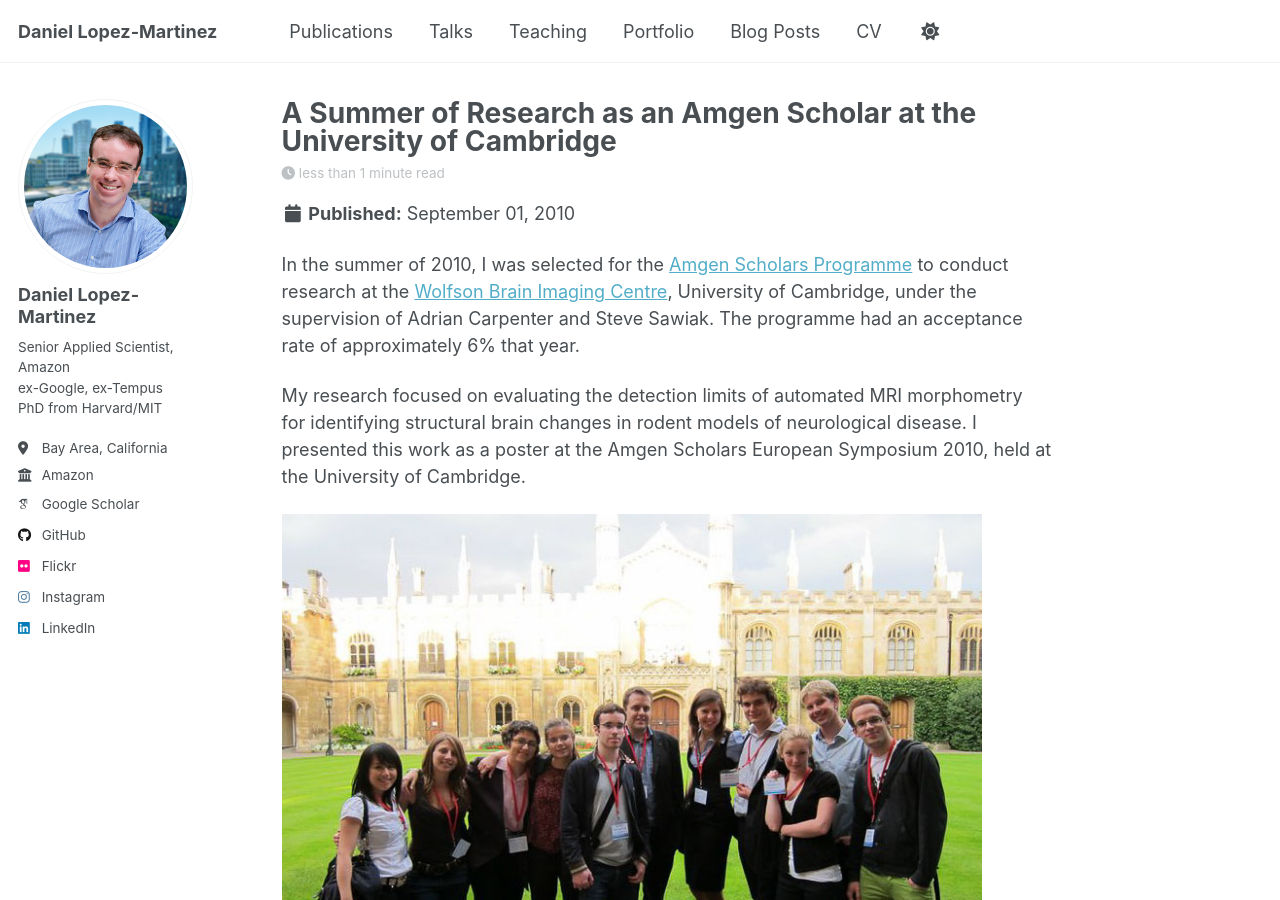
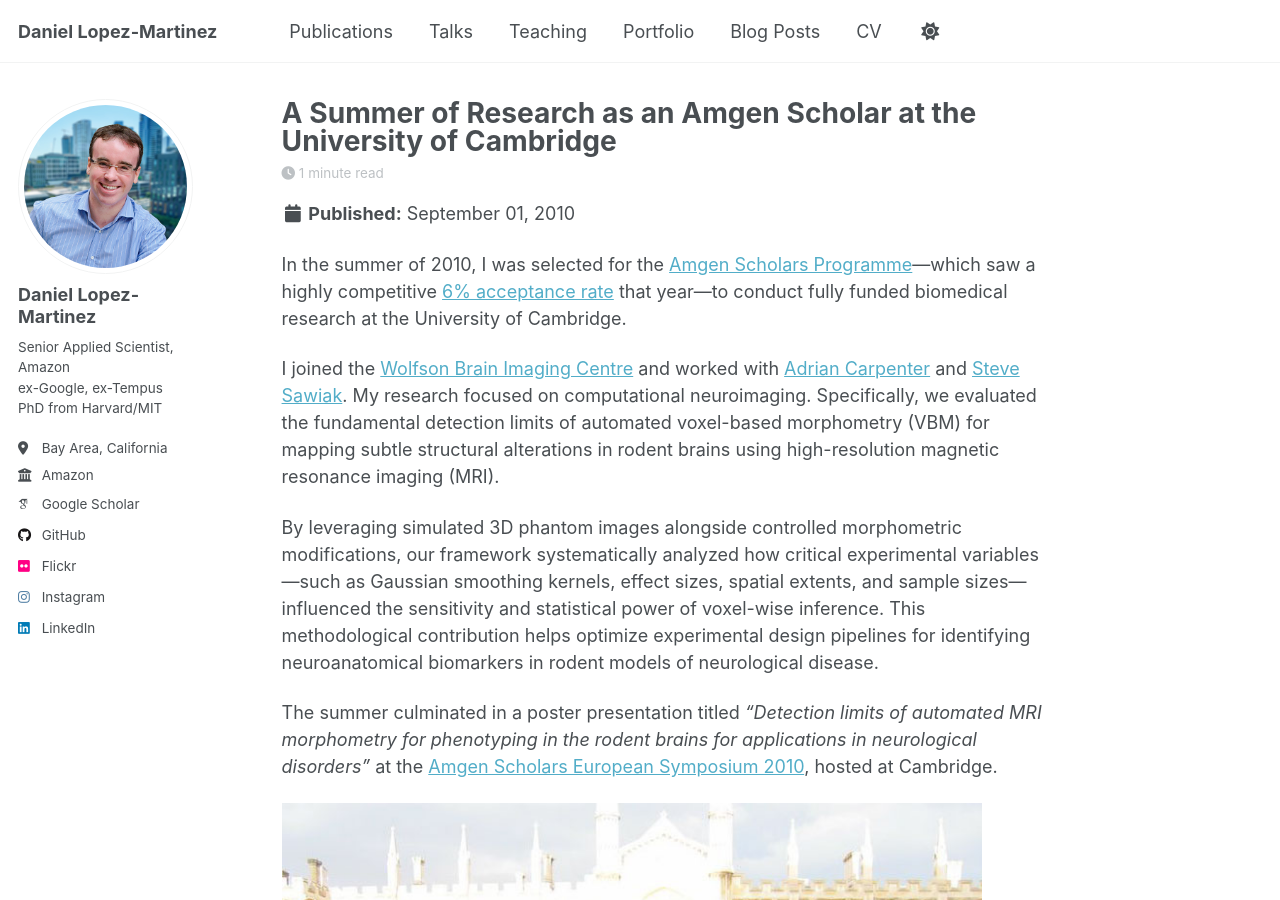
Before and after one commit to daniel-lopezmartinez/daniel-lopezmartinez.github.io, a Jekyll site: the page built from _posts/2010-09-01-amgen-scholars-cambridge.md, in a window 1280 px wide and 900 px high. Built offline with Jekyll 4.4.1, drawn with Linux system fonts in a browser that asks for light colours; some web fonts are replaced; a script that is not in the unit is left out.

Commit message:
blog post improvements

```diff
--- a/_posts/2010-09-01-amgen-scholars-cambridge.md
+++ b/_posts/2010-09-01-amgen-scholars-cambridge.md
@@ -12,9 +12,13 @@ tags:
   - undergraduate
 ---
 
-In the summer of 2010, I was selected for the [Amgen Scholars Programme](https://amgenscholars.com/) to conduct research at the [Wolfson Brain Imaging Centre](https://www.wbic.cam.ac.uk/), University of Cambridge, under the supervision of Adrian Carpenter and Steve Sawiak. The programme had an acceptance rate of approximately 6% that year.
+In the summer of 2010, I was selected for the [Amgen Scholars Programme](https://amgenscholars.com/)—which saw a highly competitive [6% acceptance rate](https://www.fiercebiotech.com/biotech/amgen-scholars-undergraduate-summer-research-program-begins-phase-2) that year—to conduct fully funded biomedical research at the University of Cambridge.
 
-My research focused on evaluating the detection limits of automated MRI morphometry for identifying structural brain changes in rodent models of neurological disease. I presented this work as a poster at the Amgen Scholars European Symposium 2010, held at the University of Cambridge.
+I joined the [Wolfson Brain Imaging Centre](https://www.wbic.cam.ac.uk/) and worked with [Adrian Carpenter](https://scholar.google.com/citations?user=ZHqux1QAAAAJ&hl) and [Steve Sawiak](https://scholar.google.com/citations?user=FLtwbQwAAAAJ&hl). My research focused on computational neuroimaging. Specifically, we evaluated the fundamental detection limits of automated voxel-based morphometry (VBM) for mapping subtle structural alterations in rodent brains using high-resolution magnetic resonance imaging (MRI).
+
+By leveraging simulated 3D phantom images alongside controlled morphometric modifications, our framework systematically analyzed how critical experimental variables—such as Gaussian smoothing kernels, effect sizes, spatial extents, and sample sizes—influenced the sensitivity and statistical power of voxel-wise inference. This methodological contribution helps optimize experimental design pipelines for identifying neuroanatomical biomarkers in rodent models of neurological disease.
+
+The summer culminated in a poster presentation titled *"Detection limits of automated MRI morphometry for phenotyping in the rodent brains for applications in neurological disorders"* at the [Amgen Scholars European Symposium 2010](https://amgenscholars.bio.cam.ac.uk/amgen-european-symposium), hosted at Cambridge.
 
 <img src='/images/blog/2010-amgen-cambridge.jpg' width="700" alt="Daniel Lopez-Martinez as an Amgen Scholar at the University of Cambridge, 2010.">
 
```
